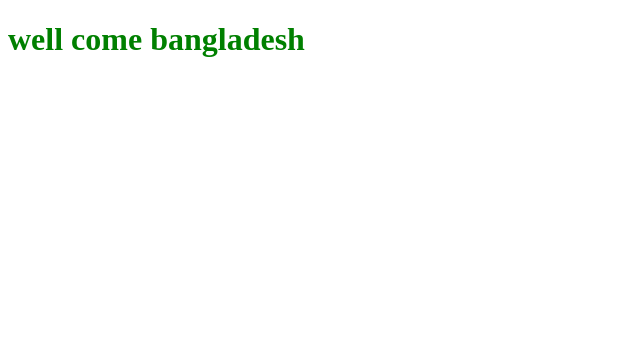
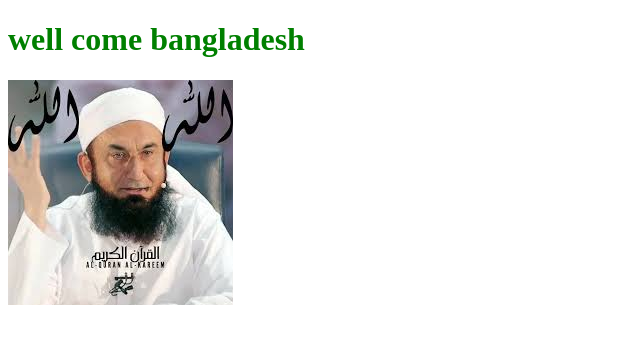
Before and after one commit to devashik12875/problem-amer, a plain HTML site: page index.html in a window 1280 px wide. Shown: the whole page, without its empty margins (0-640 px from the left). Drawn offline with Linux system fonts and the light colour scheme.

Commit message:
my project

```diff
--- a/index.html
+++ b/index.html
@@ -9,5 +9,6 @@
 </head>
 <body>
    <h1>well come bangladesh</h1>
+   <img src="7.jpeg" alt="mulana">
 </body>
 </html>
```
Also changed, not shown: 7.jpeg (added), style/7.jpeg (added), style/blog.css (line endings or trailing spaces).
